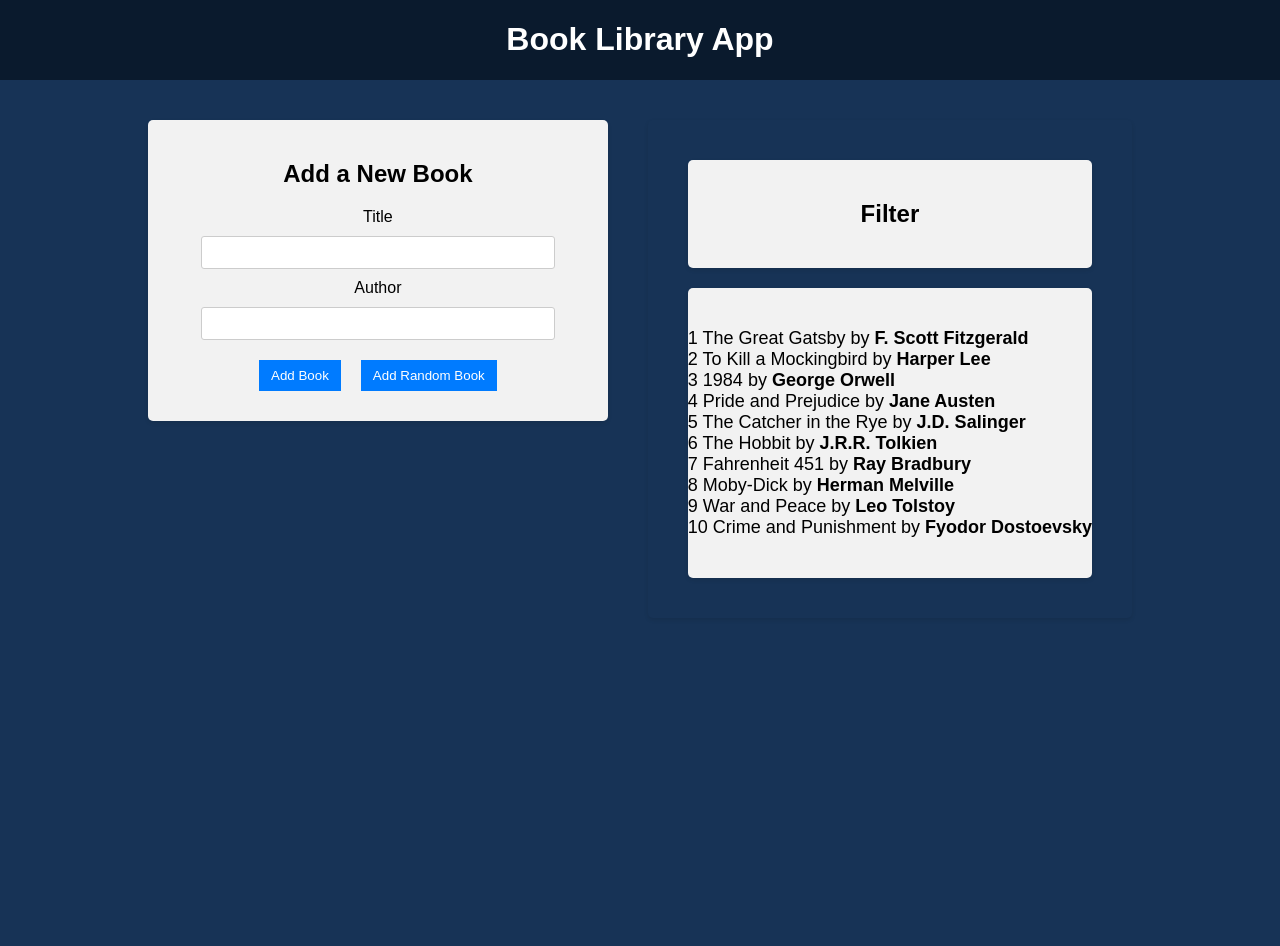
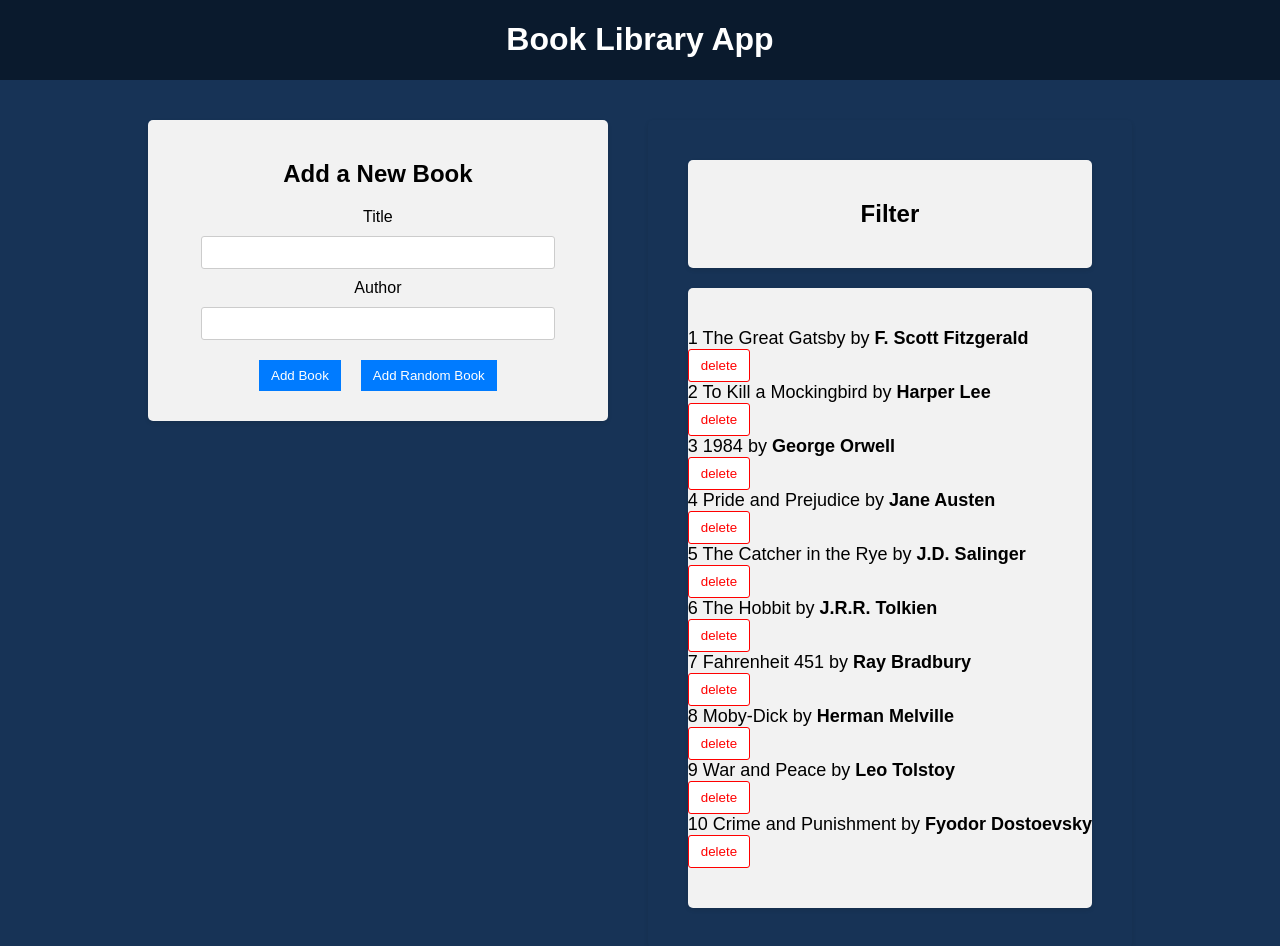
Before and after one commit to mkrtchyantigran/book-library-TypeScript-Redux, a React (Vite) app: page / in a window 1280 px wide. Shown: the top 946 px of the page. Before the commit the page ends 800 px from the top, so only its background shows below. Built offline with nearby package versions, Linux system fonts and the light colour scheme.

Commit message:
added delete button, handleDeleteBook function  in BookList

```diff
--- a/src/components/BookList/BookList.css
+++ b/src/components/BookList/BookList.css
@@ -24,7 +24,7 @@
 }
 
 .book-list button {
-    background: #fff;
+    background: #ffff;
     color: #f00;
     border: 1px solid #f00;
     padding: 8px 12px;
@@ -35,6 +35,7 @@
 
 .book-list button:hover {
     background: #f00;
+    color: #ffff;
 }
 
 .book-list .highlight {
--- a/src/components/BookList/BookList.tsx
+++ b/src/components/BookList/BookList.tsx
@@ -1,12 +1,23 @@
 
 import { useSelector } from "react-redux";
+import { useDispatch } from "react-redux";
+import type { AppDispatch } from "../../redux/store";
+
 import type { RootState } from "../../redux/store";
 import type { NewBook } from "../../redux/books/actionCreators";
+import { deleteBook } from "../../redux/books/actionCreators";
+
 import "./BookList.css"
 
 export default function BookList() {
     const books = useSelector((state: RootState) => state.books)
+    const dispatch = useDispatch<AppDispatch>();
     let i = 0;
+
+    const handleDeleteBook = (bookId:string) => {
+        dispatch(deleteBook(bookId))
+    }
+
     return (
         <div className="app-block book-list">
             {
@@ -18,7 +29,10 @@ export default function BookList() {
 
                             <li key={book.id}>
                                 <div className="book-info">
-                                   <span>{++i}</span> {book.title} by <strong>{book.author}</strong>
+                                    <span>{++i}</span> {book.title} by <strong>{book.author}</strong>
+                                </div>
+                                <div className="book-actions">
+                                    <button onClick={() => handleDeleteBook(book.id)}>delete</button>
                                 </div>
                             </li>
                         ))}
```
